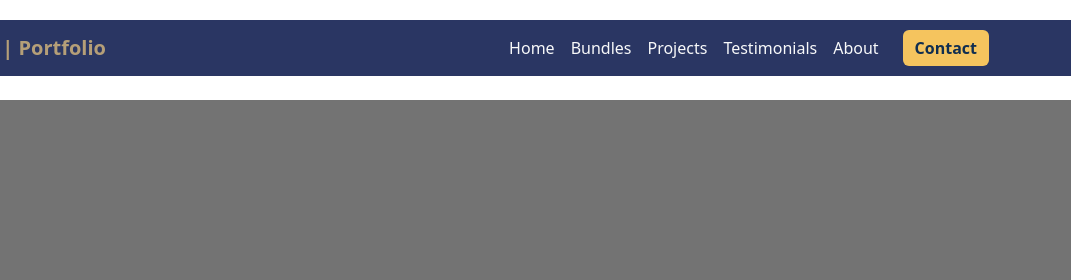
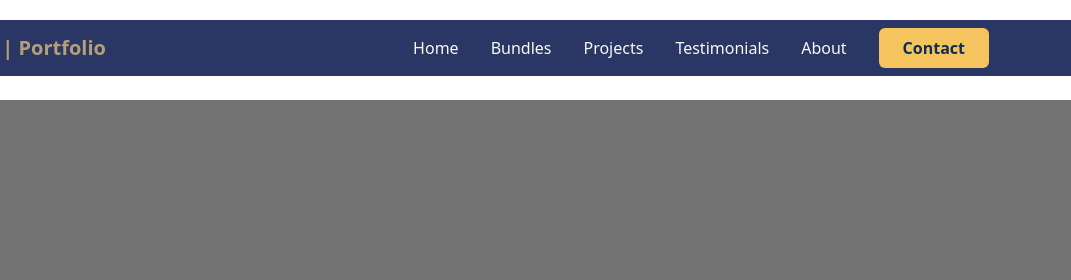
Before and after one commit to iamsofiaangela/littlethingsbyfia, a plain HTML site: page index.html in a window 1280 px wide. Shown: the top 280 px of the page, 209-1280 px from the left. Drawn offline with nearby package versions, Linux system fonts and the light colour scheme.

Commit message:
Update index.html

```diff
--- a/index.html
+++ b/index.html
@@ -40,13 +40,13 @@
     <!-- Navigation Links -->
     <div class="collapse navbar-collapse" id="mainNav">
       <ul class="navbar-nav ms-auto mb-2 mb-lg-0 align-items-lg-center">
-        <li class="nav-item"><a class="nav-link nav-custom text-light px-2" href="#home">Home</a></li>
-        <li class="nav-item"><a class="nav-link nav-custom text-light px-2" href="#bundles">Bundles</a></li>
-        <li class="nav-item"><a class="nav-link nav-custom text-light px-2" href="#projects">Projects</a></li>
-        <li class="nav-item"><a class="nav-link nav-custom text-light px-2" href="#testimonials">Testimonials</a></li>
-        <li class="nav-item"><a class="nav-link nav-custom text-light px-2" href="#about">About</a></li>
+        <li class="nav-item"><a class="nav-link text-light mx-lg-2 py-2" href="#home">Home</a></li>
+        <li class="nav-item"><a class="nav-link text-light mx-lg-2 py-2" href="#bundles">Bundles</a></li>
+        <li class="nav-item"><a class="nav-link text-light mx-lg-2 py-2" href="#projects">Projects</a></li>
+        <li class="nav-item"><a class="nav-link text-light mx-lg-2 py-2" href="#testimonials">Testimonials</a></li>
+        <li class="nav-item"><a class="nav-link text-light mx-lg-2 py-2" href="#about">About</a></li>
         <li class="nav-item">
-          <a class="btn contact-btn ms-lg-3 mt-2 mt-lg-0" href="#contact"
+          <a class="btn ms-lg-3 mt-2 mt-lg-0 px-4 py-2" href="#contact"
              style="background-color: #F5C45E; color: #102E50; border: none; font-weight: 600;">
             Contact
           </a>
```
